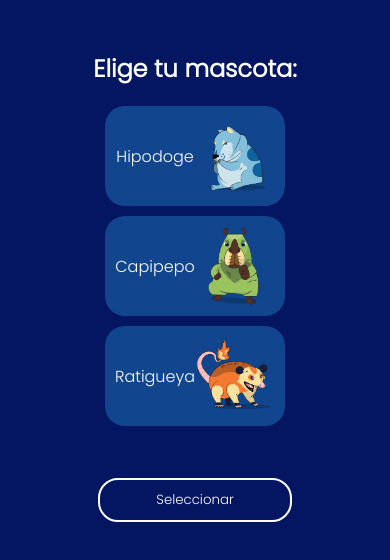
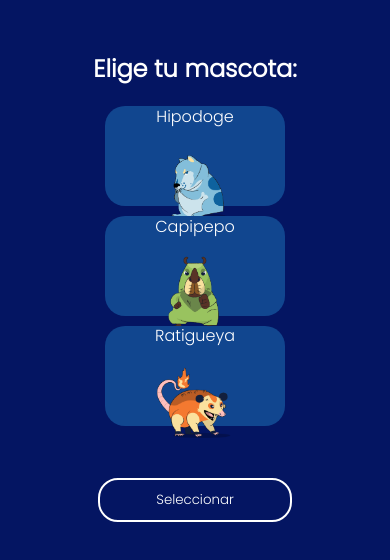
Before and after one commit to FlexxN1/Mokepon-War, a website: page public/index.html in a window 390 px wide. Shown: the part 198-758 px from the top of the page. Drawn offline with Linux system fonts and the light colour scheme.

```diff
--- a/src/styles/styles.css
+++ b/src/styles/styles.css
@@ -122,7 +122,7 @@
 }
 
 @media (max-width: 560px) {
-  .tarjetas, .tarjetas-ataques {
+  .tarjetas, .tarjetas-ataques, .tarjeta-de-mokepon {
     flex-direction: column;
   }
 }
```
Also changed, not shown: assets/Icon.png (deleted).
